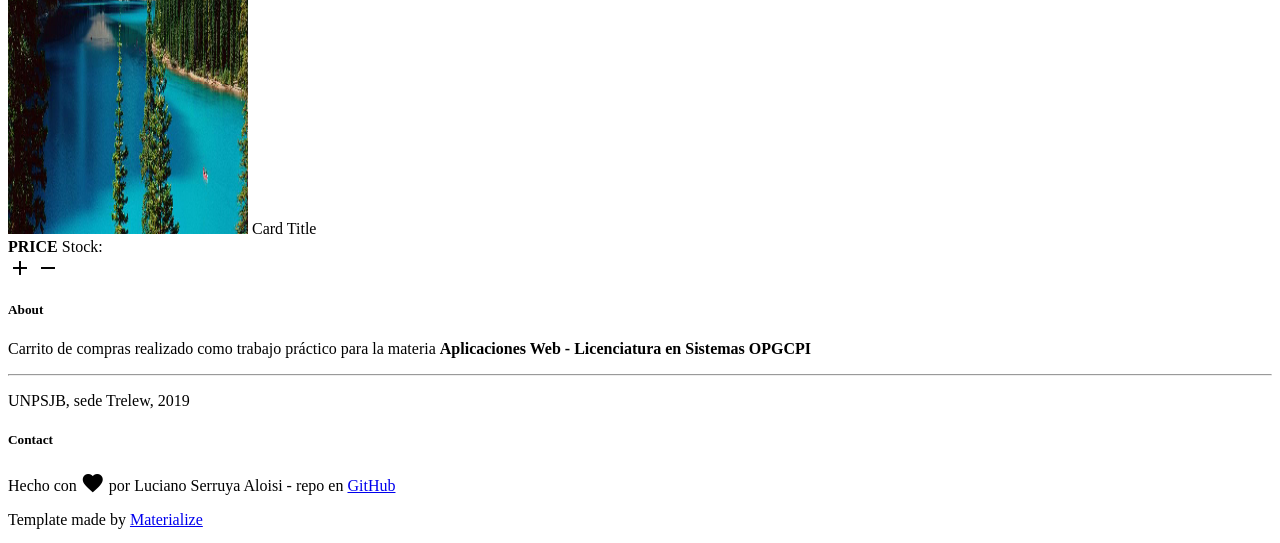
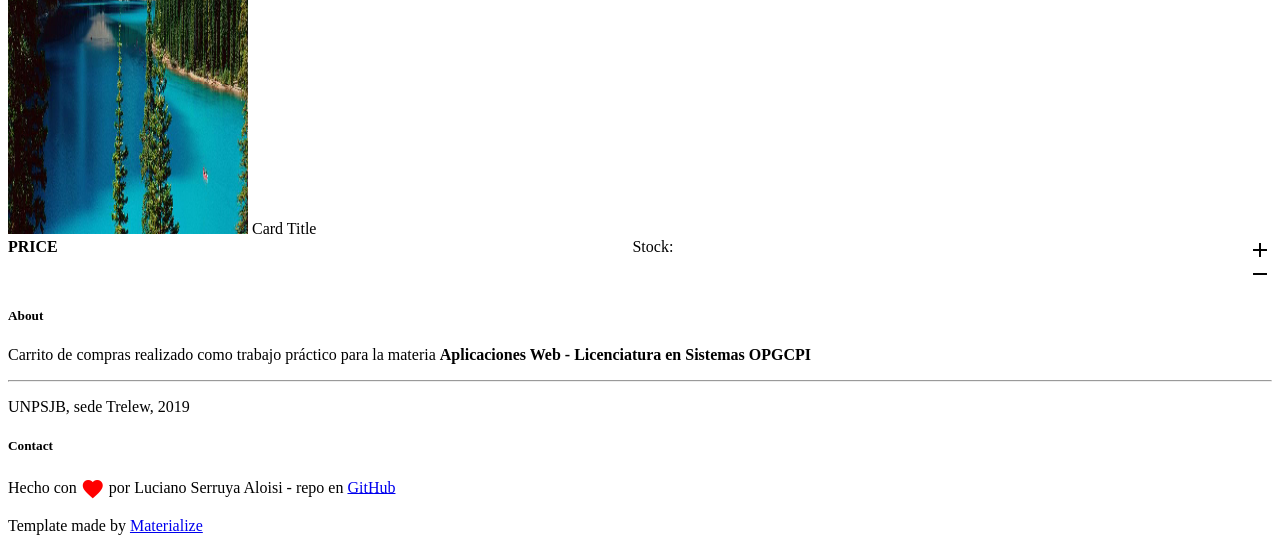
Before and after one commit to LucianoFromTrelew/shopping-cart-php-md, a PHP site: page /home/index.html in a window 1280 px wide. Shown: the part 936-1479 px from the top of the page. Run offline with PHP 8.4, Linux system fonts and the light colour scheme.

Commit message:
Update home style sheet

```diff
--- a/client/html/home/style.css
+++ b/client/html/home/style.css
@@ -1,3 +1,6 @@
+#index-banner {
+  min-height: 80vh;
+}
 .card-image img {
   height: 50em;
   width: 15em;
@@ -12,3 +15,17 @@
   display: inline-flex !important;
   vertical-align: bottom;
 }
+
+i.material-icons.tiny {
+  color: red;
+  vertical-align: middle !important;
+}
+
+.btn-floating .material-icons {
+  display: block !important;
+}
+
+.card-action {
+  display: flex;
+  justify-content: space-between;
+}
```
